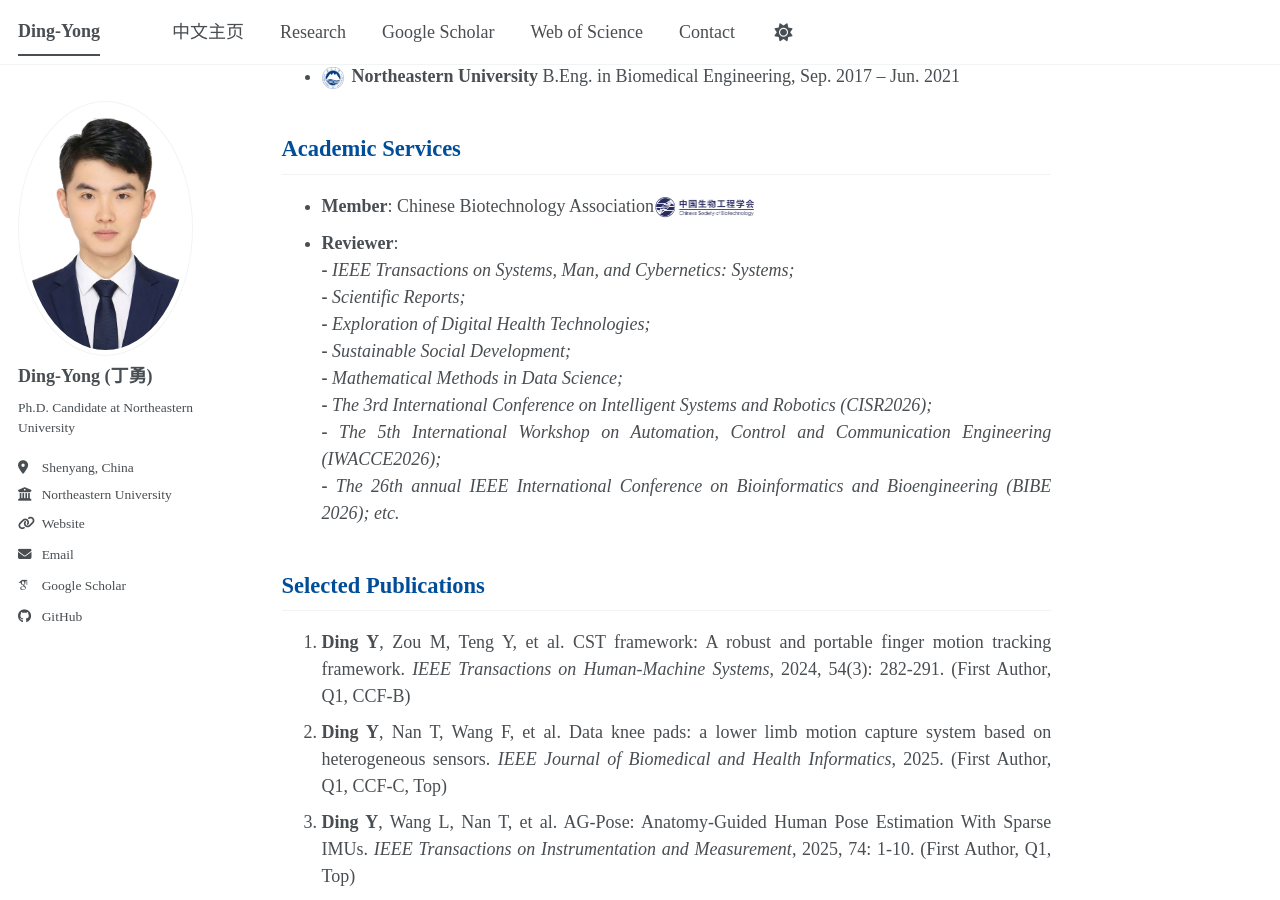
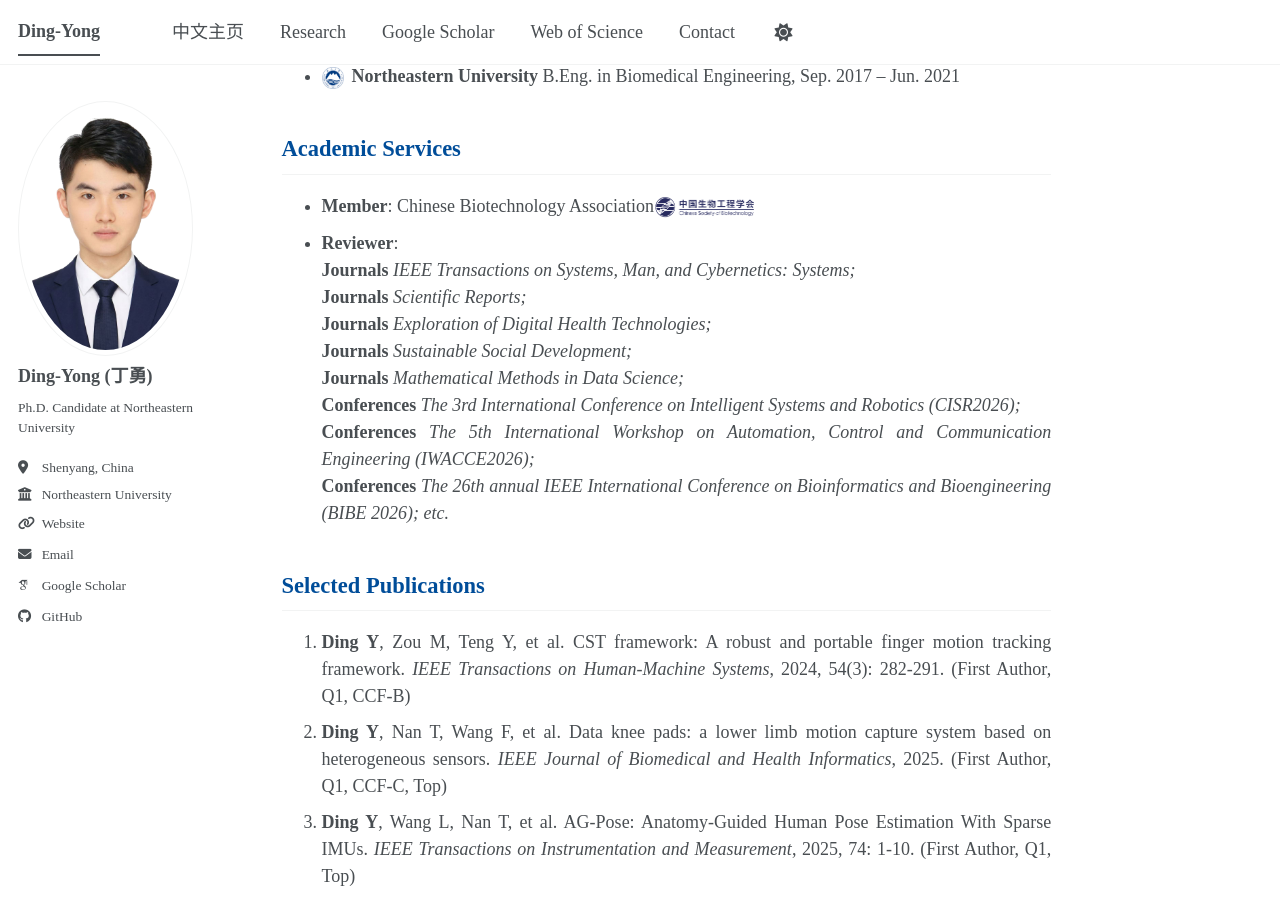
Before and after one commit to ding-yong/ding-yong.github.io, a Jekyll site: the page built from _pages/about.md, in a window 1280 px wide and 900 px high, scrolled down 589 px. Built offline with Jekyll 4.4.1, drawn with Linux system fonts in a browser that asks for light colours; some web fonts are replaced; a script bundle is joined from its source files by our own code; library files that are not in the unit come from our copies.

Commit message:
Update about.md

```diff
--- a/_pages/about.md
+++ b/_pages/about.md
@@ -19,14 +19,14 @@
 ## Academic Services
 - **Member**: Chinese Biotechnology Association<img src="/images/CSBT.png" alt="中国生物工程学会" style="width: 100px; height: auto; vertical-align: middle; margin-right: 8px;">
 - **Reviewer**:
-  **-** *IEEE Transactions on Systems, Man, and Cybernetics: Systems;* <br>
-  **-** *Scientific Reports;* <br>
-  **-** *Exploration of Digital Health Technologies;* <br>
-  **-** *Sustainable Social Development;* <br>
-  **-** *Mathematical Methods in Data Science;* <br>
-  **-** *The 3rd International Conference on Intelligent Systems and Robotics (CISR2026);* <br>
-  **-** *The 5th International Workshop on Automation, Control and Communication Engineering (IWACCE2026);* <br>
-  **-** *The 26th annual IEEE International Conference on Bioinformatics and Bioengineering (BIBE 2026); etc.* <br>
+  **Journals** *IEEE Transactions on Systems, Man, and Cybernetics: Systems;* <br>
+  **Journals** *Scientific Reports;* <br>
+  **Journals** *Exploration of Digital Health Technologies;* <br>
+  **Journals** *Sustainable Social Development;* <br>
+  **Journals** *Mathematical Methods in Data Science;* <br>
+  **Conferences** *The 3rd International Conference on Intelligent Systems and Robotics (CISR2026);* <br>
+  **Conferences** *The 5th International Workshop on Automation, Control and Communication Engineering (IWACCE2026);* <br>
+  **Conferences** *The 26th annual IEEE International Conference on Bioinformatics and Bioengineering (BIBE 2026); etc.* <br>
 
 ## Selected Publications
 1. **Ding Y**, Zou M, Teng Y, et al. CST framework: A robust and portable finger motion tracking framework. *IEEE Transactions on Human-Machine Systems*, 2024, 54(3): 282-291. (First Author, Q1, CCF-B)
```
